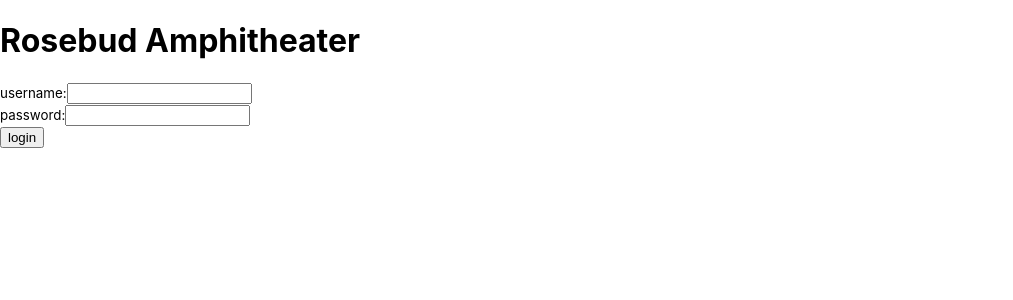
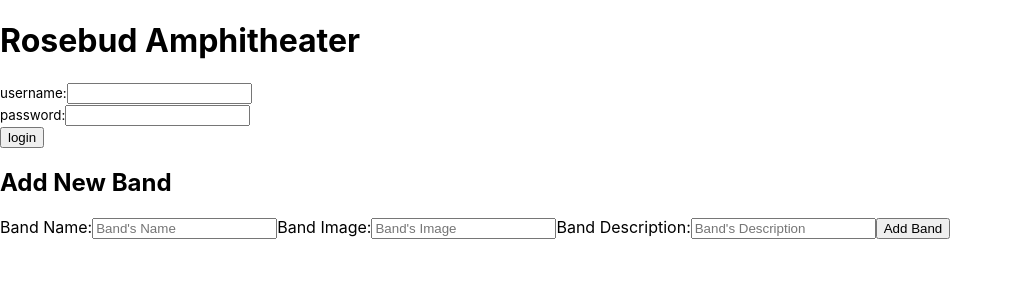
Before and after one commit to BHauptly11/rosebud-amphitheatre, a React (Create React App) app in the folder client/: page /newband in a window 1280 px wide. Shown: the top 300 px of the page, without its empty margins (0-1013 px from the left). Built offline with nearby package versions, Linux system fonts and the light colour scheme; no server answers.

Commit message:
new band and concert works!

```diff
--- a/client/src/App.js
+++ b/client/src/App.js
@@ -9,7 +9,7 @@ import Header from './Header'
 import Login from './Login'
 import NewConcertForm from './NewConcertForm';
 import EditConcessionForm from './EditConcessionForm';
-
+import NewBandForm from './NewBandForm';
 
 const concessionUrl = "http://localhost:3000/concessions"
 const concertsUrl = "http://localhost:3000/concerts"
@@ -85,6 +85,18 @@ function App() {
     updateConcessions()})
   }
 
+  const onBandFormSubmit = (newBand) => {
+    fetch('http://localhost:3000/bands', {
+      method: "POST",
+      headers: {
+        "Content-Type": "application/json",
+        "Accept": "application/json"
+      },
+      body: JSON.stringify(newBand)
+      })
+      .then(res => res.json())
+  }
+
 
   useEffect (() => {
     getConcessions()
@@ -103,6 +115,7 @@ function App() {
         <Route path="/newconcession" element={<NewConcessionForm onConcessionFormSubmit={onConcessionFormSubmit}/>} />
         {/* <Route path="signup" element={<NewUserSignup />} /> */}
         <Route path='/concession/:id/EditForm' element={<EditConcessionForm onEditConcession={onEditConcession}/>}/>
+        <Route path='/newband' element={<NewBandForm onBandFormSubmit={onBandFormSubmit} />}/>
       </Routes>
     </BrowserRouter>
   );
--- /dev/null
+++ b/client/src/NewBandForm.js
@@ -0,0 +1,55 @@
+import {useState} from 'react';
+
+
+const NewBandForm = ({onBandFormSubmit}) => {
+    const [formData, setFormData] = useState({
+        name: "",
+        description: "",
+        image: ""
+    })
+
+    const handleChange = (event) => {
+        const {name, value} = event.target
+        setFormData((formData) => ({...formData, [name]: value}))
+    }
+
+
+    const handleSubmit = (event) => {
+        event.preventDefault()
+        onBandFormSubmit(formData)
+    }
+
+    return (
+        <form onSubmit={handleSubmit}>
+            <h2>Add New Band</h2>
+            <label>Band Name:</label>
+            <input value={formData.name} type="text" name="name" placeholder="Band's Name" onChange={handleChange}></input>
+            <label>Band Image:</label>
+            <input value={formData.image} type="text" name="image" placeholder="Band's Image" onChange={handleChange}></input>
+            <label>Band Description:</label>
+            <input value={formData.description} type="text" name="description" placeholder="Band's Description" onChange={handleChange}></input>
+            <button type="submit">Add Band</button>
+        </form>
+    )
+
+
+
+
+}
+
+
+
+
+
+
+
+
+
+
+
+
+
+
+
+
+export default NewBandForm;
--- a/client/src/NewConcertForm.js
+++ b/client/src/NewConcertForm.js
@@ -1,7 +1,7 @@
 import {useState} from 'react'
 
 function NewConcertForm() {
-    const [formData, setFormData] = useState({headline: "", subtitle: "", image: "", date: "", doors: "", start_time: "", ticket_price: 0})
+    const [formData, setFormData] = useState({headline: "", subtitle: "", image: "", date: "", doors: "", start_time: "", ticket_price: 0, band1: 0, band2: 0})
 
     function saveConcert() {
         const newConcert = {
@@ -17,6 +17,40 @@ function NewConcertForm() {
         // fetch to post the data, get ID back, then assign bands to that ID in concert_bands
         // OR have the return pop up an "assign bands to concert" page...
         console.log(newConcert)
+        onNewConcertSubmit(newConcert)
+
+    }
+
+    const onNewConcertSubmit = (newConcert) => {
+        fetch('http://localhost:3000/concerts', {
+            method: "POST",
+            headers: {
+              "Content-Type": "application/json",
+              "Accept": "application/json"
+            },
+            body: JSON.stringify(newConcert)
+        })
+        .then(res => res.json())
+        .then(r => newConcertBands(r))
+    }
+
+    const newConcertBands = (newConcert) => {
+        fetch('http://localhost:3000/concert_bands', {
+            method: "POST",
+            headers: {
+                "Content-Type": 'application/json',
+                "Accept": 'application/json'
+            },
+            body: JSON.stringify({concert_id: newConcert.id, band_id: formData.band1})
+        })
+        .then(fetch('http://localhost:3000/concert_bands', {
+            method: "POST",
+            headers: {
+                "Content-Type": 'application/json',
+                "Accept": 'application/json'
+            },
+            body: JSON.stringify({concert_id: newConcert.id, band_id: formData.band2})
+        }))
     }
 
     return (
```
Also changed, not shown: 1 other file (tests, documents, lock files or other folders).
